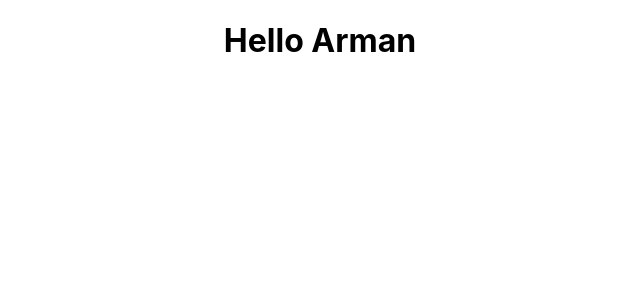
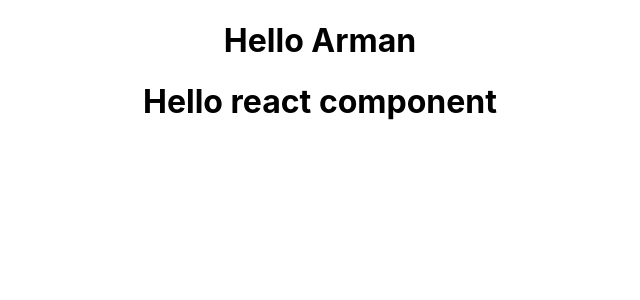
Before and after one commit to ArmanKamal/ReactJsBasic, a React (Create React App) app: page / in a window 1280 px wide. Shown: the top 300 px of the page, without its empty margins (320-960 px from the left). Built offline with nearby package versions, Linux system fonts and the light colour scheme.

Commit message:
Added Class Component Welcome

```diff
--- a/src/App.js
+++ b/src/App.js
@@ -1,11 +1,13 @@
 import React from 'react';
 import Greet from './components/Greet'
+import Welcome from './components/Welcome'
 import './App.css';
 
 function App() {
   return (
     <div className="App">
       <Greet />
+      <Welcome />
     </div>
   );
 }
--- /dev/null
+++ b/src/components/Welcome.js
@@ -0,0 +1,13 @@
+import React,{Component} from 'react'
+
+
+class Welcome extends Component{
+    render()
+    {
+        return(
+            <h1>Hello react component</h1>
+        )
+    }
+}
+
+export default Welcome
```
